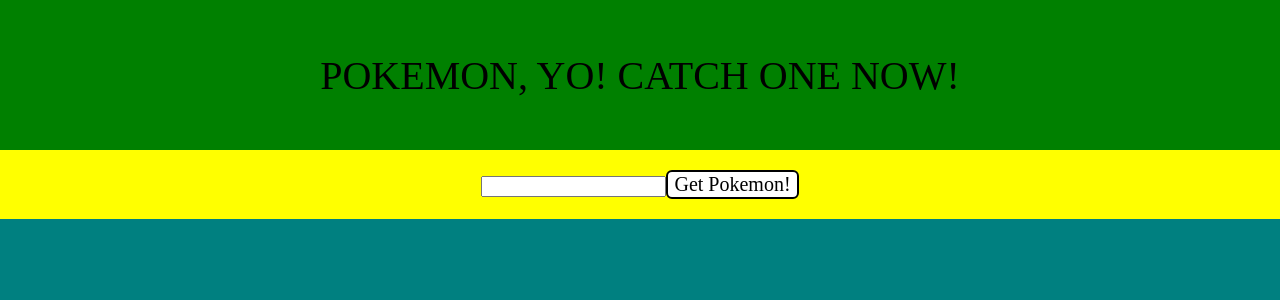
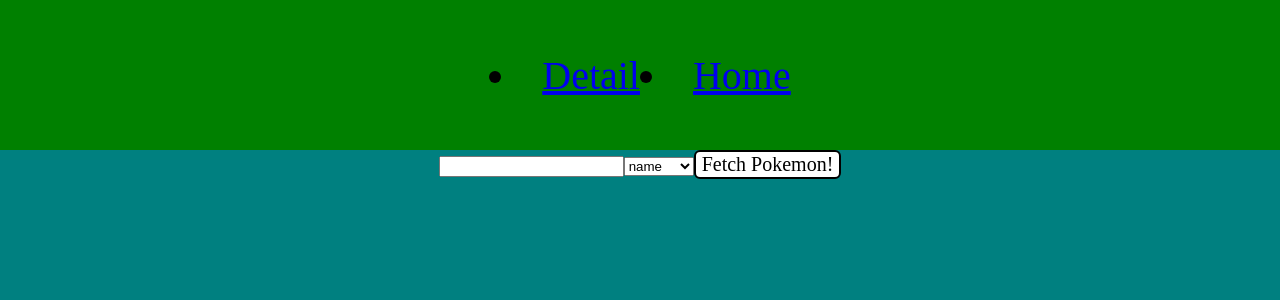
Before and after one commit to gregmall/lab03-design-pokedex-day1, a React (Create React App) app: page / in a window 1280 px wide. Shown: the top 300 px of the page. Built offline with nearby package versions, Linux system fonts and the light colour scheme.

Commit message:
big changes, not working

```diff
--- a/src/SearchPokemon.js
+++ b/SearchPokemon.js
@@ -1,4 +1,5 @@
-import React, { Component } from 'react'
+import React, { Component } from 'react';
+import { Link } from 'react-router-dom';
 
 export default class SearchPokemon extends Component {
 
@@ -9,7 +10,8 @@
         return (
         <div className="search">
         <input onChange={this.props.search} />
-        <button onClick={this.props.click}>Get Pokemon!</button>
+
+        {/* <button onClick={this.props.click}>Get Pokemon!</button> */}
 
         </div>
         )
--- a/package.json
+++ b/package.json
@@ -8,6 +8,7 @@
     "@testing-library/user-event": "^7.2.1",
     "react": "^16.13.1",
     "react-dom": "^16.13.1",
+    "react-router-dom": "^5.2.0",
     "react-scripts": "3.4.1",
     "superagent": "^5.3.1"
   },
--- a/src/App.js
+++ b/src/App.js
@@ -1,32 +1,34 @@
 import React from 'react';
-
+import {
+    BrowserRouter as Router,
+    Route,
+    Switch,
+    Link,
+} from 'react-router-dom';
 import './App.css';
-import SearchPokemon from './SearchPokemon.js';
-
-import request from 'superagent';
-import Header from './Header'
-import DisplayPoke from './DisplayPoke'
+import SearchPoke from './search/SearchPoke.js';
+import DisplayPoke from './display/DisplayPoke'
 
 
 class App extends React.Component {
 
-state = {
-  search: '',
-  isLoading: false,
-  pokeState: []
-}
- handleClick = async () => {
-   this.setState({isLoading : true})
-   const data = await request.get(`https://alchemy-pokedex.herokuapp.com/api/pokedex?perPage=1000&pokemon=${this.state.search}`);
-   this.setState({
-    pokeState: data.body.results,
-   isLoading: false,
-  })
-  console.log(data)
+// state = {
+//   search: '',
+//   isLoading: false,
+//   pokeState: []
+// }
+//  handleClick = async () => {
+//    this.setState({isLoading : true})
+//    const data = await request.get(`https://alchemy-pokedex.herokuapp.com/api/pokedex?perPage=1000&pokemon=${this.state.search}`);
+//    this.setState({
+//     pokeState: data.body.results,
+//    isLoading: false,
+//   })
+//   console.log(data)
 
- }
+//  }
 
- searchPoke = (e) => this.setState({search: e.target.value})
+//  searchPoke = (e) => this.setState({search: e.target.value})
 
 
 
@@ -35,14 +37,45 @@
 return (
 
 
+  <>
+    <div className="app">
 
-    <div className="app">
-      <Header />
+<Router>
+          <header>
+            <li>
+                        <Link to="/detail">Detail</Link>
+                      </li>
+                      <li>
+                        <Link to="/">Home</Link>
+                      </li>
+                    </header>
+                    <Switch>
+                        <Route
+                            path="/"
+                            exact
+                            render={(routerProps) => <SearchPoke {...routerProps} />}
+                        />
+                        <Route
+                            path="/detail/:myPokemonId"
+                            exact
+                            render={(routerProps) => <DisplayPoke {...routerProps} />}
+                        />
+                    </Switch>
+                </Router>
+
+
+
+
+
+
+
+
+      {/* <Header />
       <SearchPokemon search={this.searchPoke} click={this.handleClick} />
 
-      <DisplayPoke poke={this.state.pokeState} isLoading={this.state.isLoading} />
+      <DisplayPoke poke={this.state.pokeState} isLoading={this.state.isLoading} /> */}
     </div>
-
+     </>
   );
 }
 
--- a/src/DisplayPoke.js
+++ /dev/null
@@ -1,15 +0,0 @@
-import React, { Component } from 'react'
-
-export default class DisplayPoke extends Component {
-    render() {
-        return (
-            <div className="display">
-
-                {
-                    this.props.isLoading ? <p>LOADING</p> : this.props.poke.map(poke => <p>NAME: {poke.pokemon} DEFENSE: { poke.defense} ATTACK: { poke.attack } <img src={poke.url_image} alt={poke.pokemon} /></p>)
-
-                }
-            </div>
-        )
-    }
-}
--- /dev/null
+++ b/src/display/DisplayPoke.js
@@ -0,0 +1,17 @@
+import React, { Component } from 'react'
+import { Link } from 'react-router-dom';
+export default class DisplayPoke extends Component {
+    render() {
+
+
+        return <Link to={`/detail/${this.props.pokemon}`}>
+            <p>My Name is {this.props.pokemon}</p>
+            <img src={this.props.url_image} alt={this.props.pokemon} />
+
+
+        </Link>
+
+
+
+    }
+}
--- /dev/null
+++ b/src/search/SearchPoke.js
@@ -0,0 +1,54 @@
+import React from 'react';
+
+
+import request from 'superagent';
+import DisplayPoke from './display/DisplayPoke.js';
+;
+
+
+class SearchPoke extends React.Component {
+  state = {
+    search: '',
+    searchBy: 'pokemon',
+    isLoading: false,
+    pokeState: []
+  }
+
+  handleClick = async () => {
+
+    this.setState({ isLoading: true })
+    const data = await request.get(`https://alchemy-pokedex.herokuapp.com/api/pokedex?perPage=1000&${this.state.searchBy}=${this.state.search}`);
+
+    this.setState({
+      pokeState: data.body.results,
+      isLoading: false,
+     })
+  }
+
+
+  render() {
+    const { isLoading, pokeState } = this.state;
+
+    return (
+      <div>
+          <input onChange={(e) => this.setState({ search: e.target.value})} />
+          <select onChange={(e) => { this.setState({ searchBy: e.target.value })} }>
+            <option value='pokemon'>name</option>
+            <option value='type'>type</option>
+            <option value='attack'>attack</option>
+            <option value='defense'>defense</option>
+          </select>
+          <button onClick={this.handleClick}>Fetch Pokemon!</button>
+          {
+            isLoading
+              ? <p>LOADING</p>
+              : pokeState.map(poke => <DisplayPoke pokemon={poke} />)
+          }
+        </div>
+    );
+  }
+}
+
+
+
+export default SearchPoke;
```
Also changed, not shown: 1 other file (tests, documents, lock files or other folders).
